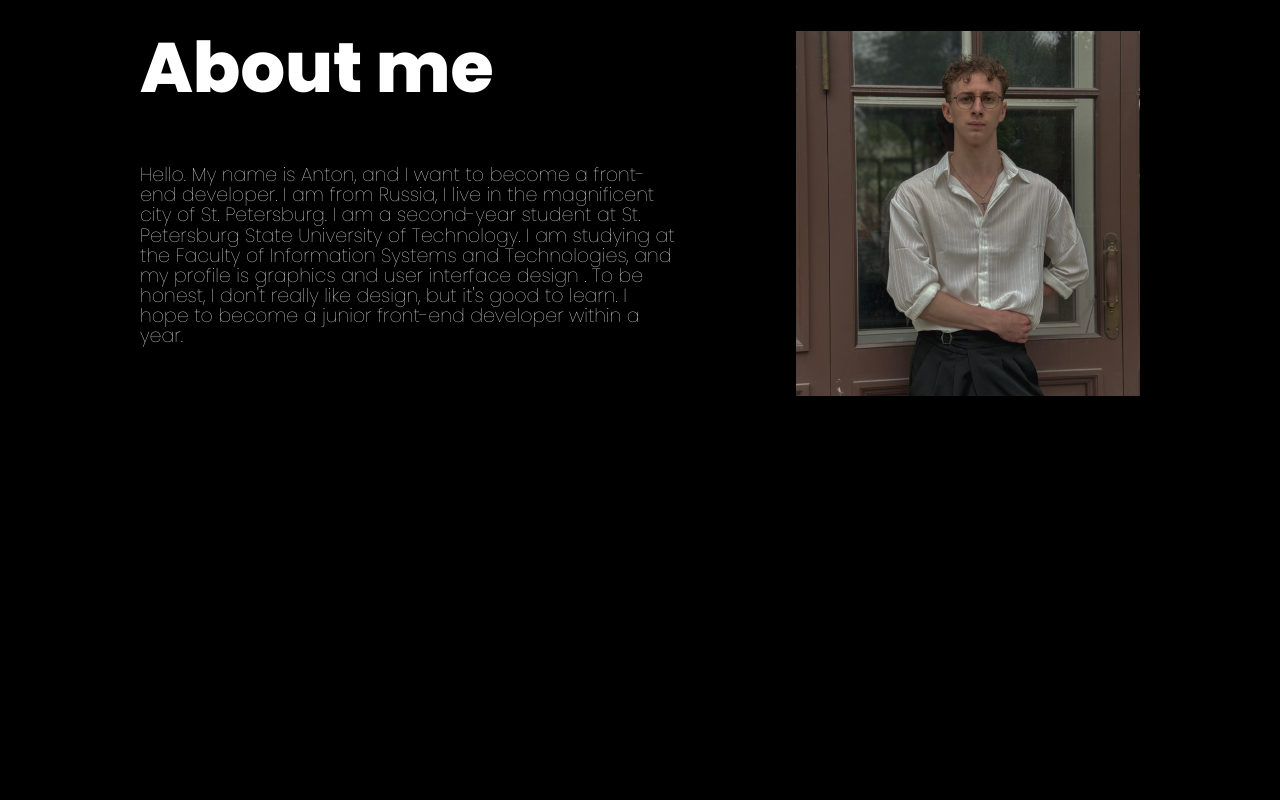
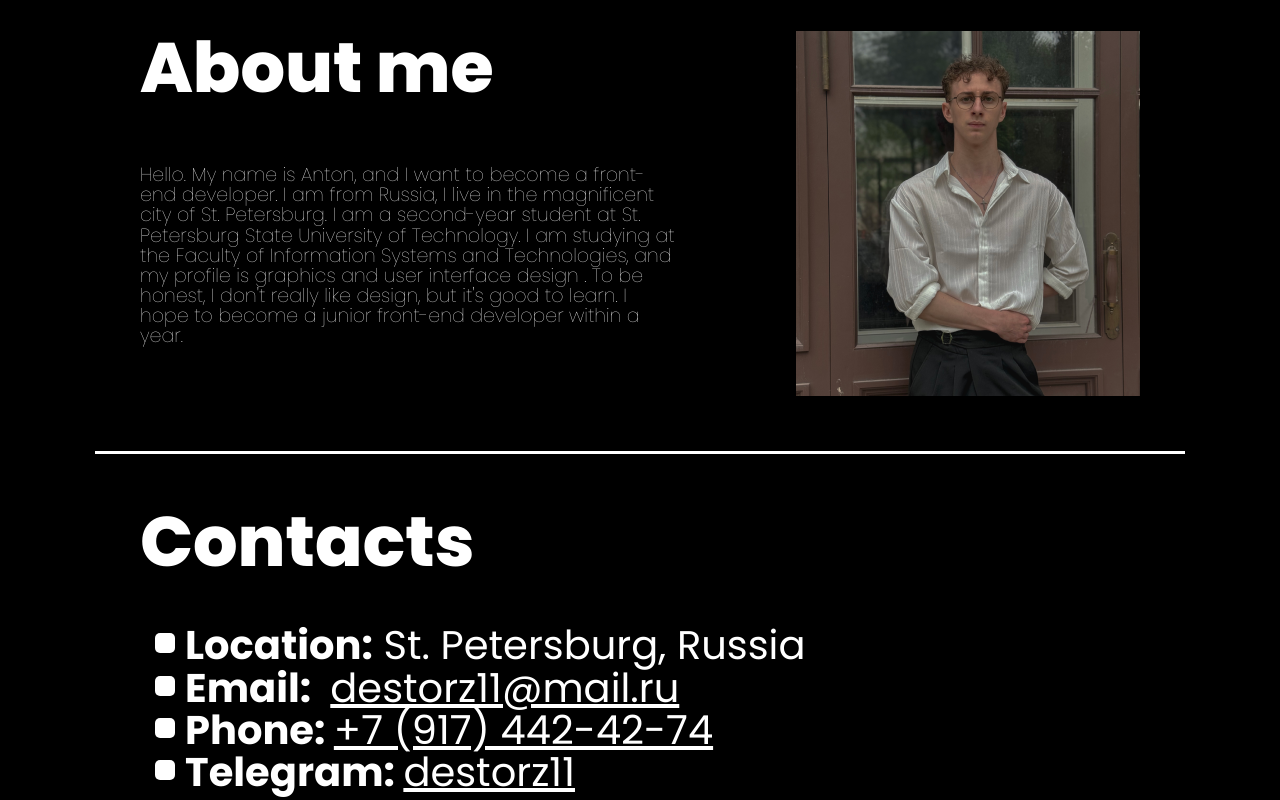
Before and after one commit to destorz11/rsschool-cv, a plain HTML site: page index.html in a window 1280 px wide. Shown: the part 869-1669 px from the top of the page. Before the commit the page ends 1320 px from the top, so only its background shows below. Drawn offline with Linux system fonts and the light colour scheme.

Commit message:
feat: add contacts section html and css

```diff
--- a/index.html
+++ b/index.html
@@ -1,5 +1,6 @@
 <!DOCTYPE html>
 <html lang="en">
+
 <head>
     <meta charset="UTF-8">
     <meta name="viewport" content="width=device-width, initial-scale=1.0">
@@ -11,6 +12,7 @@
     <link rel="stylesheet" href="style.css">
     <title>cv</title>
 </head>
+
 <body>
     <header class="page-header">
         <div class="page-header__wrapper">
@@ -23,7 +25,7 @@
                         <a href="#about" class="nav-list__link">About me</a>
                     </li>
                     <li class="nav-list__item">
-                        <a href="#" class="nav-list__link">Contacts</a>
+                        <a href="#contacts" class="nav-list__link">Contacts</a>
                     </li>
                     <li class="nav-list__item">
                         <a href="#" class="nav-list__link">Projects</a>
@@ -54,7 +56,7 @@
             <section id="about" class="about">
                 <div class="about__container">
                     <div class="about__information">
-                        <h2 class="about__title">About me</h2>
+                        <h2 class="about__title section-title">About me</h2>
                         <p class="about__text">Hello. My name is Anton, and I want to become a front-end developer. I am
                             from Russia, I live in the magnificent city of St. Petersburg. I am a second-year student at
                             St. Petersburg State University of Technology. I am studying at the Faculty of Information
@@ -67,6 +69,28 @@
                     </div>
                 </div>
             </section>
+            <section id="contacts" class="contacts">
+                <div class="contacts__container">
+                    <h2 class="contacts__title section-title">Contacts</h2>
+                    <ul class="contacts__list list-contacts">
+                        <li class="list-contacts__item">
+                            <b>Location:</b> St. Petersburg, Russia
+                        </li>
+                        <li class="list-contacts__item">
+                            <b>Email: </b>
+                            <a href="mailto:destorz11@mail.ru" class="list-contacts__link">destorz11@mail.ru</a>
+                        </li>
+                        <li class="list-contacts__item">
+                            <b>Phone: </b>
+                            <a href="tel:+79174424274" class="list-contacts__link">+7 (917) 442-42-74</a>
+                        </li>
+                        <li class="list-contacts__item">
+                            <b>Telegram: </b>
+                            <a href="t.me/destorz11" class="list-contacts__link">destorz11</a>
+                        </li>
+                    </ul>
+                </div>
+            </section>
         </div>
     </main>
 </body>
--- a/style.css
+++ b/style.css
@@ -37,6 +37,12 @@ h4,
 h5,
 h6 {
     margin: 0;
+}
+.section-title{
+    font-weight: 800;
+    font-size: 70px;
+    line-height: 106%;
+    color: #fff;
 }
 /* -----------Header-------------- */
 .page-header__wrapper {
@@ -159,10 +165,6 @@ section:not(:first-of-type)::before{
     margin-bottom: 47px;
 }
 .about__title{
-    font-weight: 800;
-    font-size: 70px;
-    line-height: 106%;
-    color: #fff;
     margin-bottom: 60px;
 }
 .about__text{
@@ -175,3 +177,51 @@ section:not(:first-of-type)::before{
 .about__information{
     margin-right: auto;
 }
+/* -------------Contacts section-------------- */
+.contacts__container{
+    max-width: 1000px;
+    margin: 0 auto;
+}
+.contacts__title{
+    margin-bottom: 45px;
+}
+.list-contacts{
+    font-weight: 400;
+    font-size: 40px;
+    line-height: 106%;
+    color: #fff;
+    margin: 0;
+    padding: 0 0 0 30px;
+}
+.list-contacts__item{
+    position: relative;
+    list-style-type: none;
+    padding-left: 15px;
+}
+.list-contacts__link{
+    color: #fff;
+    text-decoration: underline;
+}
+.list-contacts__item::before{
+    content: "";
+    display: block;
+    width: 20px;
+    height: 20px;
+    background-color: #fff;
+    position: absolute;
+    top: 9px;
+    border-radius: 5px;
+    left: -15px;
+}
+.list-contacts__item:hover::before{
+    content: "";
+    display: block;
+    width: 15px;
+    height: 15px;
+    background-color: #fff;
+    position: absolute;
+    top: 9px;
+    border-radius: 5px;
+    left: -15px;
+    transform: scale(2);
+}
```
